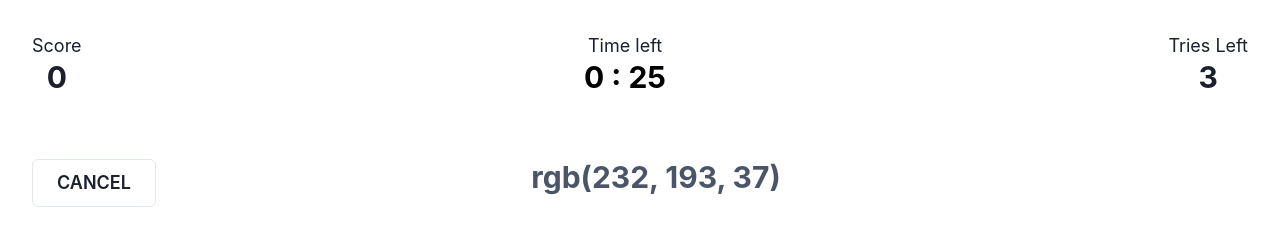
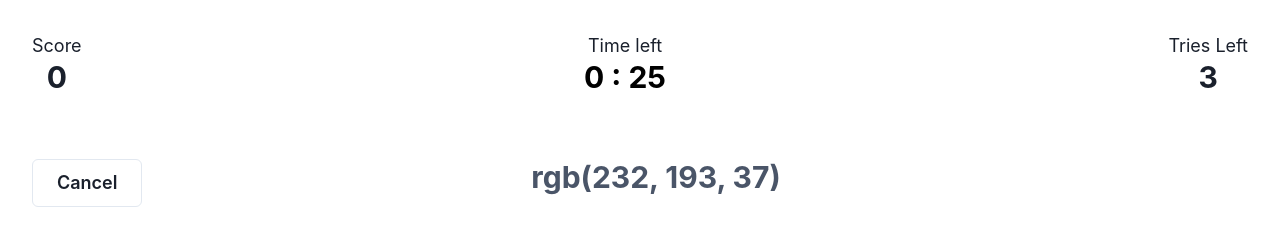
Before and after one commit to TebzaTheMan/ColorDash, a Next.js app: page /play in a window 1280 px wide. Shown: the top 237 px of the page. Built offline with nearby package versions, Linux system fonts and the light colour scheme.

Commit message:
fix: cancel button does not reset infobar state on mobile

```diff
--- /dev/null
+++ b/components/CancelButton.tsx
@@ -0,0 +1,21 @@
+import { Button } from "@chakra-ui/react";
+import { useRouter } from "next/router";
+import { InfobarContext } from "features/Infobar";
+import { useContext } from "react";
+
+export function CancelButton() {
+  const router = useRouter();
+  const [, infobarDispatch] = useContext(InfobarContext);
+  return (
+    <Button
+      variant="outline"
+      size={["md", "lg"]}
+      onClick={() => {
+        infobarDispatch({ type: "RESET" });
+        router.push("/");
+      }}
+    >
+      Cancel
+    </Button>
+  );
+}
--- a/features/GameoverModal/components/GameoverModal.tsx
+++ b/features/GameoverModal/components/GameoverModal.tsx
@@ -13,6 +13,7 @@ import {
   Text,
 } from "@chakra-ui/react";
 import { useRouter } from "next/router";
+import { CancelButton } from "components/CancelButton";
 
 export function GameoverModal() {
   const router = useRouter();
@@ -51,17 +52,8 @@ export function GameoverModal() {
             </Text>
           </ModalBody>
           <ModalFooter>
-            <Button
-              variant="outline"
-              mr={3}
-              onClick={() => {
-                infobarDispatch({ type: "RESET" });
-                router.push("/");
-              }}
-            >
-              Cancel
-            </Button>
-            <Button colorScheme="teal" onClick={onClose}>
+            <CancelButton />
+            <Button colorScheme="teal" onClick={onClose} ml={3}>
               Play Again
             </Button>
           </ModalFooter>
--- a/features/Infobar/components/Infobar.tsx
+++ b/features/Infobar/components/Infobar.tsx
@@ -2,9 +2,8 @@ import { Box, Flex } from "@chakra-ui/react";
 import { Score } from "./Score";
 import { Timer } from "./Timer";
 import { Tries } from "./Tries";
-import { Button } from "@chakra-ui/react";
-import Link from "next/link";
 import { useMediaQuery } from "@chakra-ui/react";
+import { CancelButton } from "components/CancelButton";
 
 export function Infobar() {
   const [isLargerThan768] = useMediaQuery("(min-width: 768px)");
@@ -12,11 +11,7 @@ export function Infobar() {
     <>
       {!isLargerThan768 && (
         <Box marginTop="8" marginLeft="8">
-          <Link href="/" passHref>
-            <Button size="sm" variant="outline">
-              CANCEL
-            </Button>
-          </Link>
+          <CancelButton />
         </Box>
       )}
 
--- a/features/colorblocks/components/Colorblocks.tsx
+++ b/features/colorblocks/components/Colorblocks.tsx
@@ -1,9 +1,9 @@
-import { Box, Button, Grid, Heading } from "@chakra-ui/react";
+import { Box, Grid, Heading } from "@chakra-ui/react";
 import { useMediaQuery } from "@chakra-ui/react";
-import { useRouter } from "next/router";
 import { Colorblock } from "./Colorblock";
 import { InfobarContext } from "features/Infobar";
 import { useContext, useEffect, useState } from "react";
+import { CancelButton } from "components/CancelButton";
 
 const NUM_COLORS = 6;
 // generate a random rgb color value
@@ -29,8 +29,6 @@ export function Colorblocks() {
   const [colorsClicked, setColorsClicked] = useState(new Array(NUM_COLORS));
   const [correctColor, setCorrectColor] = useState("");
   const [infobarData, infobarDispatch] = useContext(InfobarContext);
-
-  const router = useRouter();
 
   useEffect(() => {
     setCorrectColor(colors[Math.floor(Math.random() * NUM_COLORS)]);
@@ -69,16 +67,7 @@ export function Colorblocks() {
       >
         {isLargerThan768 && (
           <Box justifySelf={"flex-start"}>
-            <Button
-              size="lg"
-              variant="outline"
-              onClick={() => {
-                infobarDispatch({ type: "RESET" });
-                router.push("/");
-              }}
-            >
-              CANCEL
-            </Button>
+            <CancelButton />
           </Box>
         )}
         <Heading size="lg" as="h1" color="gray.600" justifySelf={"center"}>
```
